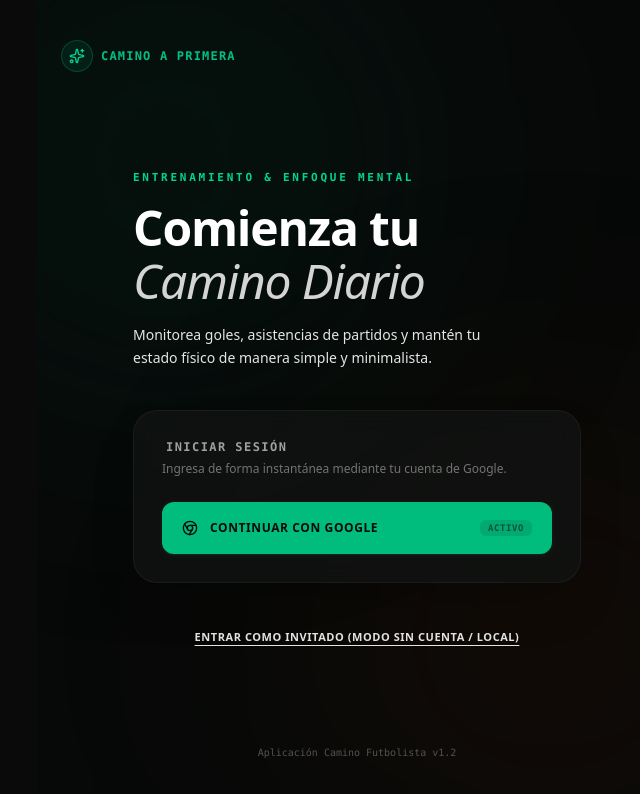
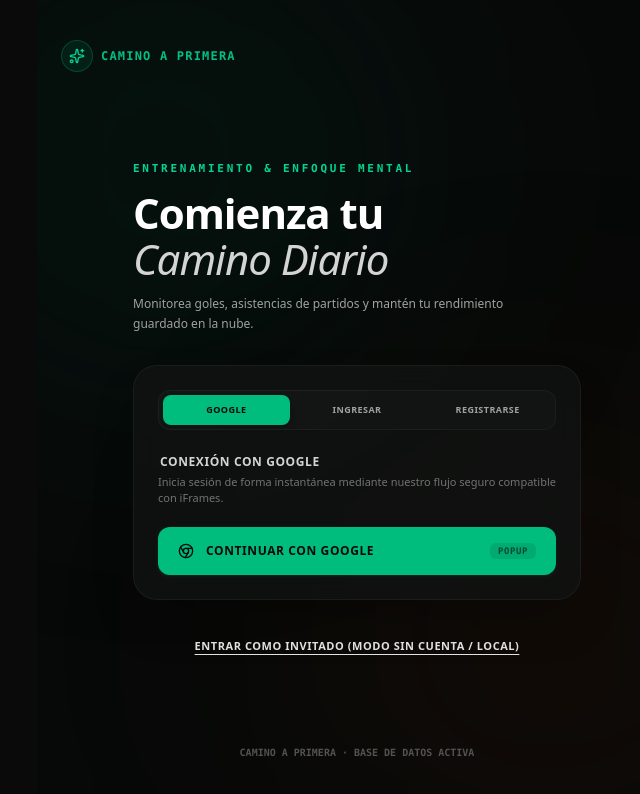
Before and after one commit to Agus11p/Camino-a-Primera-, a React (Vite) app: page / in a window 1280 px wide. Shown: the top 794 px of the page, without its empty margins (283-923 px from the left). Built offline with nearby package versions, Linux system fonts and the light colour scheme; a web font is replaced by a local one.

Commit message:
feat: add email-password authentication support
Introduce email and password authentication tabs alongside Google OAuth to improve sign-up and login flexibility.

```diff
--- a/src/components/UnrespiroAuth.tsx
+++ b/src/components/UnrespiroAuth.tsx
@@ -5,7 +5,11 @@
   Sparkles,
   Chrome,
   Loader2,
-  AlertCircle
+  AlertCircle,
+  Mail,
+  Lock,
+  UserPlus,
+  LogIn
 } from 'lucide-react';
 
 interface UnrespiroAuthProps {
@@ -15,6 +19,14 @@
 export default function UnrespiroAuth({ onAuthSuccess }: UnrespiroAuthProps) {
   const [loading, setLoading] = useState(false);
   const [error, setError] = useState<string | null>(null);
+  const [success, setSuccess] = useState<string | null>(null);
+
+  // Tab control: 'google' | 'email_login' | 'email_register'
+  const [authTab, setAuthTab] = useState<'google' | 'email_login' | 'email_register'>('google');
+
+  // Email state variables
+  const [email, setEmail] = useState('');
+  const [password, setPassword] = useState('');
 
   // Listen for success message from popup (after OAuth callback completes)
   useEffect(() => {
@@ -39,31 +51,19 @@
     return () => window.removeEventListener('message', handleMessage);
   }, [onAuthSuccess]);
 
-  // Social Auth Handler
+  // Social Auth Handler with Popup to work within AI Studio iframe bounds
   const handleSocialLogin = async (provider: 'google') => {
     setError(null);
+    setSuccess(null);
 
-    // If using the developer default Supabase url, OAuth redirect will fail on arbitrary Cloud Run preview URLs.
-    // So we use a seamless Sandboxed Social Login bypass to enable frictionless testing!
-    const metaEnv = (import.meta as any).env || {};
-    const hasCustomSupabase = metaEnv.VITE_SUPABASE_URL && metaEnv.VITE_SUPABASE_URL !== 'https://znkfcnquramfddcqwwoi.supabase.co';
-
-    if (!isSupabaseConfigured || !hasCustomSupabase) {
-      setLoading(true);
-      setTimeout(() => {
-        setLoading(false);
-        onAuthSuccess({
-          email: `martin.${provider}@gmail.com`,
-          id: `google-sandbox-id`,
-          user_metadata: { full_name: 'Martin' }
-        }, false);
-      }, 1200);
+    if (!isSupabaseConfigured || !supabase) {
+      setError("Supabase no está completamente configurado.");
       return;
     }
 
     try {
       setLoading(true);
-      const { data, error } = await supabase!.auth.signInWithOAuth({
+      const { data, error } = await supabase.auth.signInWithOAuth({
         provider,
         options: {
           redirectTo: window.location.origin,
@@ -73,7 +73,7 @@
       if (error) throw error;
 
       if (data?.url) {
-        // Center-aligned popup window
+        // Safe popup generation centered coordinates
         const width = 600;
         const height = 750;
         const left = window.screen.width / 2 - width / 2;
@@ -83,9 +83,63 @@
           'supabase_oauth_popup',
           `width=${width},height=${height},left=${left},top=${top},scrollbars=yes,status=no`
         );
+      } else {
+        throw new Error('No se recibió la URL de autorización de Supabase.');
       }
     } catch (err: any) {
       setError(err.message || `Error al conectar con ${provider}.`);
+      setLoading(false);
+    }
+  };
+
+  // Email Sign In / Sign Up handler
+  const handleEmailAuth = async (e: React.FormEvent) => {
+    e.preventDefault();
+    setError(null);
+    setSuccess(null);
+
+    if (!isSupabaseConfigured || !supabase) {
+      setError("Supabase no está completamente configurado.");
+      return;
+    }
+
+    if (!email || !password) {
+      setError("Por favor completa todos los campos.");
+      return;
+    }
+
+    try {
+      setLoading(true);
+      if (authTab === 'email_register') {
+        // Register new user
+        const { data, error } = await supabase.auth.signUp({
+          email,
+          password
+        });
+        if (error) throw error;
+
+        if (data?.session?.user) {
+          onAuthSuccess(data.session.user, false);
+        } else {
+          setSuccess("¡Registro exitoso! Ya puedes iniciar sesión con tus credenciales.");
+          setAuthTab('email_login');
+        }
+      } else {
+        // Login existing user
+        const { data, error } = await supabase.auth.signInWithPassword({
+          email,
+          password
+        });
+        if (error) throw error;
+
+        if (data?.session?.user) {
+          onAuthSuccess(data.session.user, false);
+        } else {
+          throw new Error('No se pudo establecer la sesión con estas credenciales.');
+        }
+      }
+    } catch (err: any) {
+      setError(err.message || "Error al autenticar con el servidor de base de datos.");
     } finally {
       setLoading(false);
     }
@@ -116,22 +170,22 @@
       </div>
 
       {/* Middle content / Form */}
-      <div className="max-w-md w-full mx-auto my-auto py-8 z-10 space-y-10">
+      <div className="max-w-md w-full mx-auto my-auto py-8 z-10 space-y-8">
         {/* Title matches the design perfectly */}
-        <div className="space-y-4 text-center sm:text-left">
+        <div className="space-y-3 text-center sm:text-left">
           <span className="text-[11px] font-bold text-emerald-400 uppercase tracking-[0.25em] font-mono block">
             Entrenamiento & Enfoque Mental
           </span>
-          <h1 className="text-[40px] sm:text-[48px] font-black text-white leading-[1.1] font-sans tracking-tight">
+          <h1 className="text-[36px] sm:text-[42px] font-black text-white leading-[1.1] font-sans tracking-tight animate-fade-in">
             Comienza tu <br/>
             <span className="italic font-light text-neutral-300">Camino Diario</span>
           </h1>
-          <p className="text-xs sm:text-sm text-neutral-450 leading-relaxed max-w-sm font-light">
-            Monitorea goles, asistencias de partidos y mantén tu estado físico de manera simple y minimalista.
+          <p className="text-xs text-neutral-400 leading-relaxed max-w-sm font-light animate-fade-in">
+            Monitorea goles, asistencias de partidos y mantén tu rendimiento guardado en la nube.
           </p>
         </div>
 
-        {/* Error Banners */}
+        {/* Error / Success Banners */}
         <AnimatePresence mode="wait">
           {error && (
             <motion.div
@@ -144,35 +198,149 @@
               <span>{error}</span>
             </motion.div>
           )}
+          {success && (
+            <motion.div
+              initial={{ opacity: 0, y: -8 }}
+              animate={{ opacity: 1, y: 0 }}
+              exit={{ opacity: 0 }}
+              className="bg-emerald-500/10 border border-emerald-500/20 text-emerald-300 p-3.5 rounded-xl flex items-start gap-2.5 text-xs"
+            >
+              <Sparkles className="w-4 h-4 shrink-0 mt-0.5" />
+              <span>{success}</span>
+            </motion.div>
+          )}
         </AnimatePresence>
 
         {/* Clean Login Options Container */}
-        <div className="bg-[#111312]/80 border border-white/5 rounded-3xl p-6 sm:p-7 shadow-2xl backdrop-blur-md space-y-6">
+        <div className="bg-[#111312]/80 border border-white/5 rounded-3xl p-5 sm:p-6 shadow-2xl backdrop-blur-md space-y-5">
+
+          {/* Quick tab switchers */}
+          <div className="grid grid-cols-3 gap-1 bg-white/[0.02] p-1 rounded-xl border border-white/[0.04]">
+            <button
+              type="button"
+              onClick={() => { setError(null); setSuccess(null); setAuthTab('google'); }}
+              className={`py-2 text-[9px] uppercase tracking-wider font-extrabold rounded-lg transition-all cursor-pointer ${
+                authTab === 'google'
+                  ? 'bg-emerald-500 text-neutral-950 font-black shadow'
+                  : 'text-neutral-400 hover:text-white hover:bg-white/[0.02]'
+              }`}
+            >
+              Google
+            </button>
+            <button
+              type="button"
+              onClick={() => { setError(null); setSuccess(null); setAuthTab('email_login'); }}
+              className={`py-2 text-[9px] uppercase tracking-wider font-extrabold rounded-lg transition-all cursor-pointer ${
+                authTab === 'email_login'
+                  ? 'bg-emerald-500 text-neutral-950 font-black shadow'
+                  : 'text-neutral-400 hover:text-white hover:bg-white/[0.02]'
+              }`}
+            >
+              Ingresar
+            </button>
+            <button
+              type="button"
+              onClick={() => { setError(null); setSuccess(null); setAuthTab('email_register'); }}
+              className={`py-2 text-[9px] uppercase tracking-wider font-extrabold rounded-lg transition-all cursor-pointer ${
+                authTab === 'email_register'
+                  ? 'bg-emerald-500 text-neutral-950 font-black shadow'
+                  : 'text-neutral-400 hover:text-white hover:bg-white/[0.02]'
+              }`}
+            >
+              Registrarse
+            </button>
+          </div>
+
+          <div className="space-y-4 pt-1">
+            {authTab === 'google' ? (
+              <div className="space-y-5">
                 <div className="space-y-1 text-center sm:text-left">
-            <h3 className="text-xs font-bold text-neutral-400 uppercase tracking-[0.12em] block font-mono pl-1">
-              Iniciar sesión
+                  <h3 className="text-xs font-black text-neutral-300 uppercase tracking-wider pl-0.5">
+                    Conexión con Google
                   </h3>
-            <p className="text-xs text-neutral-500 leading-relaxed">
-              Ingresa de forma instantánea mediante tu cuenta de Google.
+                  <p className="text-[11px] text-neutral-500 leading-normal">
+                    Inicia sesión de forma instantánea mediante nuestro flujo seguro compatible con iFrames.
                   </p>
                 </div>
 
-          <div className="flex flex-col gap-3.5">
                 <button
+                  type="button"
                   onClick={() => handleSocialLogin('google')}
                   disabled={loading}
-              className="w-full flex items-center justify-between gap-4 bg-emerald-500 hover:bg-emerald-400 disabled:bg-neutral-800 disabled:text-neutral-500 text-neutral-950 font-black py-4.5 px-5 rounded-xl transition duration-200 cursor-pointer uppercase text-xs tracking-wider font-sans shadow shadow-emerald-500/10"
+                  className="w-full flex items-center justify-between gap-4 bg-emerald-500 hover:bg-emerald-400 disabled:bg-neutral-800 disabled:text-neutral-500 text-neutral-950 font-black py-4 px-5 rounded-xl transition duration-200 cursor-pointer uppercase text-xs tracking-wider min-h-[48px] shadow shadow-emerald-500/10 active:scale-[0.98]"
                 >
                   <div className="flex items-center gap-3">
                     <Chrome className="w-4 h-4" />
                     <span>Continuar con Google</span>
                   </div>
                   {loading ? (
-                <Loader2 className="w-4 h-4 animate-spin text-neutral-900" />
+                    <Loader2 className="w-4 h-4 animate-spin text-neutral-950" />
                   ) : (
-                <span className="text-[9px] font-mono text-neutral-900/60 bg-neutral-950/10 px-2 py-0.5 rounded-md font-bold">ACTIVO</span>
+                    <span className="text-[9px] font-mono text-neutral-950/60 bg-neutral-950/10 px-2 py-0.5 rounded-md font-extrabold">POPUP</span>
                   )}
                 </button>
+              </div>
+            ) : (
+              <form onSubmit={handleEmailAuth} className="space-y-4">
+                <div className="space-y-1 text-center sm:text-left">
+                  <h3 className="text-xs font-black text-neutral-300 uppercase tracking-wider pl-0.5">
+                    {authTab === 'email_login' ? 'Ingreso con Correo' : 'Registro de Cuenta'}
+                  </h3>
+                  <p className="text-[11px] text-neutral-500 leading-normal">
+                    {authTab === 'email_login'
+                      ? 'Introduce tu correo y contraseña registrados para acceder a la base de datos.'
+                      : 'Crea una cuenta para guardar de forma permanente todo tu progreso futbolístico.'}
+                  </p>
+                </div>
+
+                <div className="space-y-3">
+                  <div className="relative">
+                    <Mail className="absolute left-3.5 top-1/2 -translate-y-1/2 w-4 h-4 text-neutral-500" />
+                    <input
+                      type="email"
+                      placeholder="correo@ejemplo.com"
+                      value={email}
+                      onChange={(e) => setEmail(e.target.value)}
+                      required
+                      className="w-full bg-neutral-900 border border-white/5 rounded-xl py-3 pl-10 pr-4 text-xs text-white placeholder-neutral-550 focus:border-emerald-500 focus:outline-none transition animate-fade-in"
+                    />
+                  </div>
+
+                  <div className="relative">
+                    <Lock className="absolute left-3.5 top-1/2 -translate-y-1/2 w-4 h-4 text-neutral-500" />
+                    <input
+                      type="password"
+                      placeholder="Contraseña (mínimo 6 carac.)"
+                      value={password}
+                      onChange={(e) => setPassword(e.target.value)}
+                      required
+                      minLength={6}
+                      className="w-full bg-neutral-900 border border-white/5 rounded-xl py-3 pl-10 pr-4 text-xs text-white placeholder-neutral-550 focus:border-emerald-500 focus:outline-none transition animate-fade-in"
+                    />
+                  </div>
+                </div>
+
+                <button
+                  type="submit"
+                  disabled={loading}
+                  className="w-full flex items-center justify-center gap-2 bg-emerald-500 hover:bg-emerald-400 disabled:bg-neutral-800 disabled:text-neutral-500 text-neutral-950 font-black py-3.5 px-4 rounded-xl transition duration-200 cursor-pointer uppercase text-xs tracking-wider active:scale-[0.98]"
+                >
+                  {loading ? (
+                    <Loader2 className="w-4 h-4 animate-spin text-neutral-950" />
+                  ) : authTab === 'email_login' ? (
+                    <>
+                      <LogIn className="w-3.5 h-3.5" />
+                      <span>Ingresar con Correo</span>
+                    </>
+                  ) : (
+                    <>
+                      <UserPlus className="w-3.5 h-3.5" />
+                      <span>Registrar nueva cuenta</span>
+                    </>
+                  )}
+                </button>
+              </form>
+            )}
           </div>
         </div>
 
@@ -188,9 +356,9 @@
       </div>
 
       {/* Bottom info banner info */}
-      <div className="text-center z-10">
-        <p className="text-[10px] text-neutral-600 font-mono flex items-center justify-center gap-1.5">
-          <span>Aplicación Camino Futbolista v1.2</span>
+      <div className="text-center z-10 font-mono">
+        <p className="text-[10px] text-neutral-600 flex items-center justify-center gap-1.5 uppercase font-semibold">
+          <span>Camino a Primera · Base de Datos Activa</span>
         </p>
       </div>
     </div>
```
Lines whose indentation alone changed are shown as unchanged.
